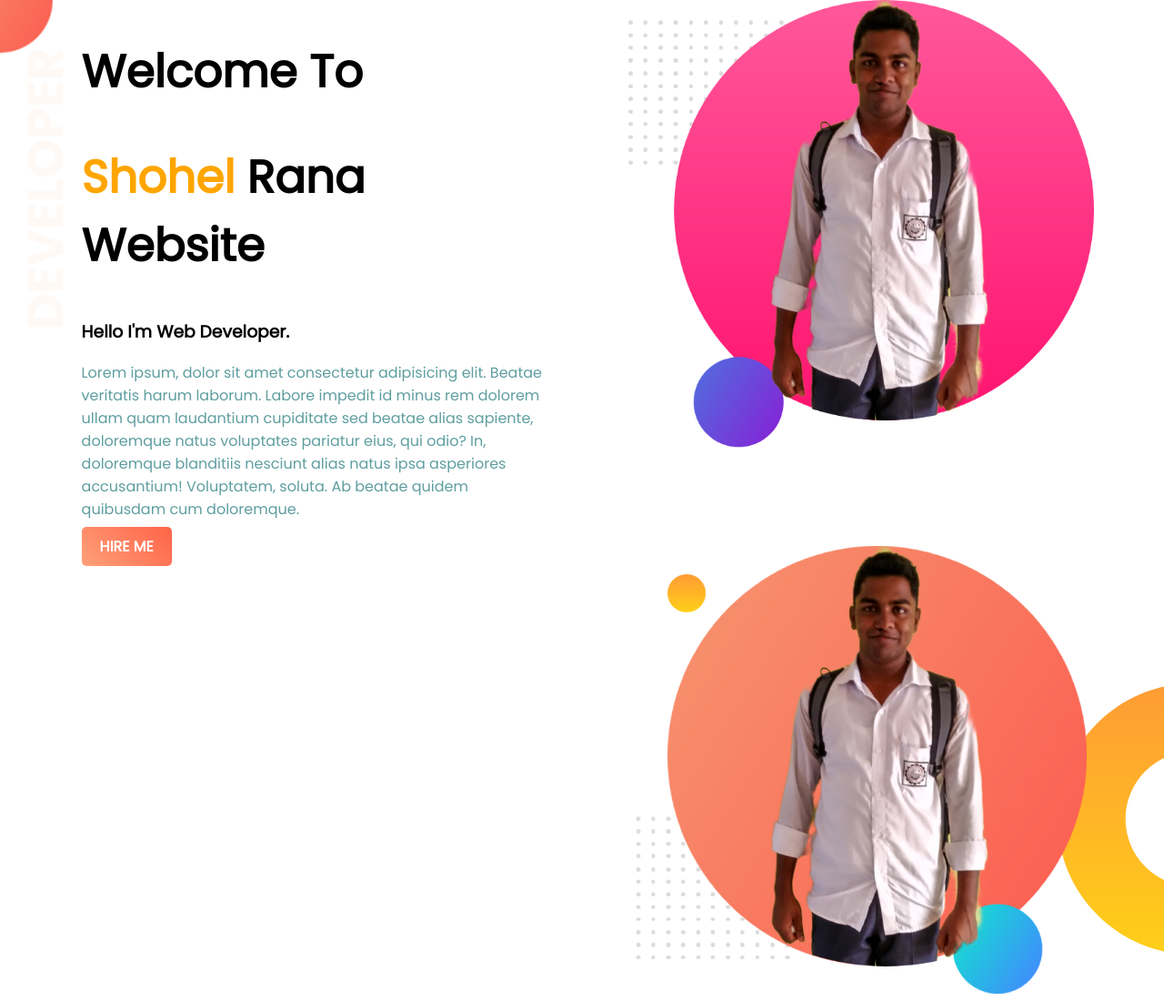
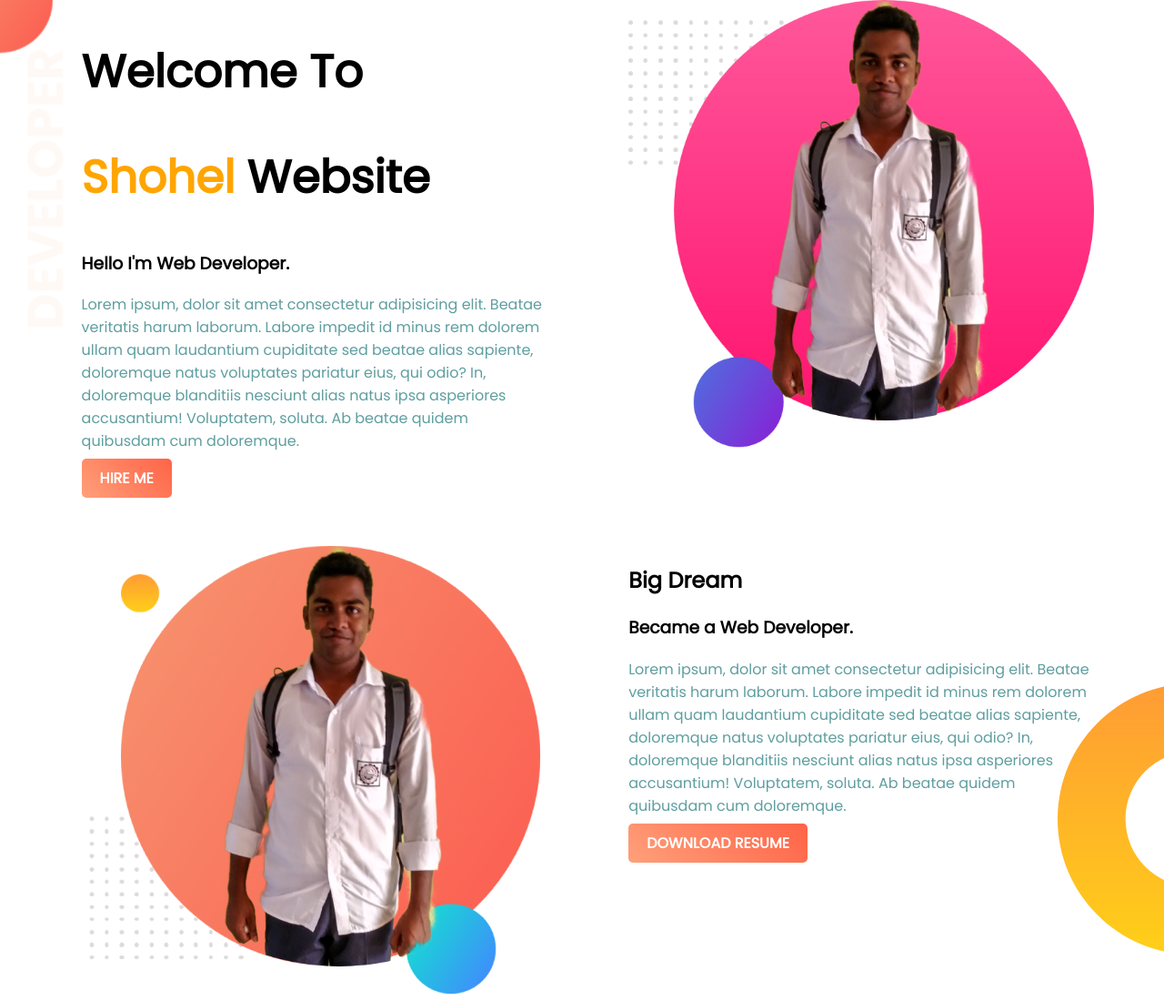
Before and after one commit to shohel2000/web-portfolio, a plain HTML site: page index.html in a window 1280 px wide. Shown: the top 1100 px of the page at 91% size. Drawn offline with Linux system fonts and the light colour scheme.

Commit message:
change name

```diff
--- a/index.html
+++ b/index.html
@@ -12,7 +12,7 @@
     <section class="header_part">
         <div class="half-width">
             <h1>Welcome To</h1>
-        <h1><span class="myNameColor">Shohel</span> Rana Website</h1>
+        <h1><span class="myNameColor">Shohel</span> Website</h1>
         <h3>Hello I'm Web Developer.</h3>
         <p>Lorem ipsum, dolor sit amet consectetur adipisicing elit. Beatae veritatis harum laborum. Labore impedit id minus rem dolorem ullam quam laudantium cupiditate sed beatae alias sapiente, doloremque natus voluptates pariatur eius, qui odio? In, doloremque blanditiis nesciunt alias natus ipsa asperiores accusantium! Voluptatem, soluta. Ab beatae quidem quibusdam cum doloremque.</p>
         <a class="link-button" target="_blank" href="www.kisoekta.com">HIRE ME</a>
```
